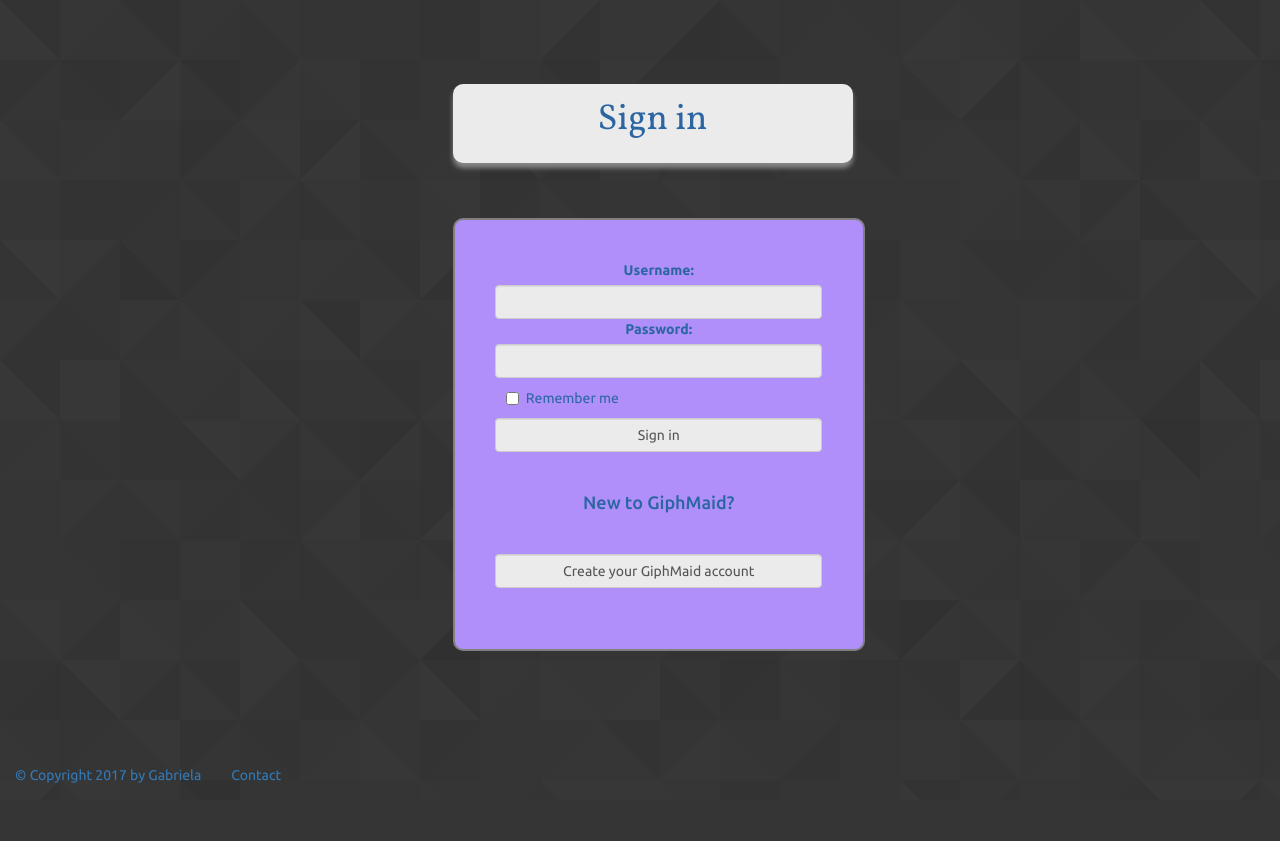
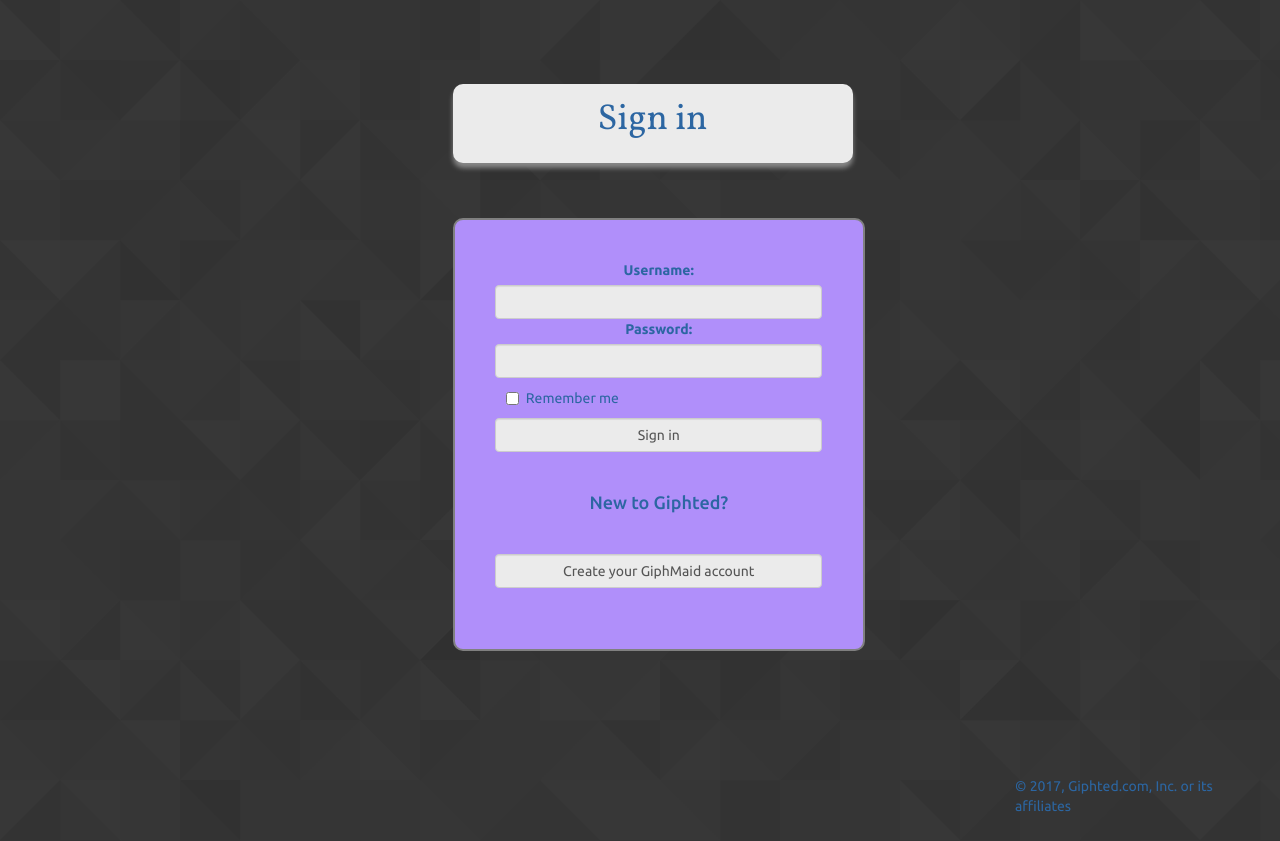
Before and after one commit to gquixtan/HB-Project, a Flask app: page /login in a window 1280 px wide. Before the commit the page ends 783 px from the top, so only its background shows below. Run offline with Flask 2, Linux system fonts and the light colour scheme; some libraries are stand-ins or nearby versions.

Commit message:
Fixed footer.

```diff
--- a/server.py
+++ b/server.py
@@ -204,5 +204,5 @@
     connect_to_db(app)
 
     # Use the DebugToolbar
-    DebugToolbarExtension(app)
+    # DebugToolbarExtension(app)
     app.run(host='0.0.0.0')
--- a/static/css/style.css
+++ b/static/css/style.css
@@ -6,15 +6,8 @@
 	/*font-family: 'Oxygen', sans-serif;*/
 	font-family: 'Ubuntu', sans-serif;
 	color: rgb(44, 102, 162);
-
-
 }
 
-h2 {
-	color: rgb(235, 235, 235);
-	text-align: center;
-	padding-bottom: 3%;
-}
 h1 {
 	background-color: rgb(235, 235, 235);
 	width: 32%;
@@ -30,7 +23,17 @@
 	margin-bottom: 55px;
 	box-shadow: 0px 5px 5px #888888;
 }
-
+h2 {
+	color: rgb(235, 235, 235);
+	text-align: center;
+	padding-bottom: 3%;
+}
+h5.text {
+	text-align: left;
+	color: black;
+	padding-bottom: 32px;
+	padding-top: 22px;
+}
 
 div.alert {
 	background-image: url("../img/blue.gif");
@@ -59,8 +62,8 @@
 	background-color: rgb(124,206,226);
 	/*background-color: rgb(169,253,232);
 	/*background-color: rgb(124, 223, 226);*/
-	position: absolute;
-	width: 32%;
+	/*position: absolute;*/
+	width: 33%;
 	height: 33%;
 	border-radius: 20px;
 	border: 2px gray solid;
@@ -128,15 +131,11 @@
 	background-color: rgb(235, 235, 235);
 	margin: 5px;
 }
-
-h5.text {
-	text-align: left;
-	color: black;
-	padding-bottom: 40px;
-
+.table {
+	margin-bottom: 4%;
 }
-
-ul.navbar.navbar-inverse.navbar-fixed-bottom {
-	padding-top: 10px;
-	padding-bottom: 10px;
+p.mute {
+	margin-top: 10%;
+	padding-left: 80%;
+	margin-bottom: 2%;
 }
--- a/templates/base.html
+++ b/templates/base.html
@@ -16,32 +16,28 @@
 
     <!-- Required meta tags -->
     <meta charset="utf-8">
-    <!-- <meta name="viewport" content="width=device-width, initial-scale=1, shrink-to-fit=no"> -->
-    <meta name="viewport" content="width=device-width, initial-scale=1">
+    <meta name="viewport" content="width=device-width, initial-scale=1, shrink-to-fit=no">
+    <!-- <meta name="viewport" content="width=device-width, initial-scale=1"> -->
 
 
   </head>
   <body>
-<div class="wrap">
+
   <div class="container-fluid">
 
 
       {% block content %}
 
       {% endblock %}
-<!-- navbar-inverse -->
+    <!-- navbar-inverse -->
+    <footer>
+      <p class="mute">&copy; 2017, Giphted.com, Inc. or its affiliates</p>
+    </footer>
 
-      <div class="navbar">
-          <ul class="nav navbar-nav navbar-fixed-bottom">
-          <li class="active"><a href="https://www.linkedin.com/in/gquixtan" target="_blank"> &copy; Copyright 2017 by Gabriela <span class="sr-only">(current)</span></a></li>
+  </div>
 
-          <li class="active"><a href="#"> Contact<span class="sr-only">(current)</span></a></li>
-          </ul>
-      </div>
+  <script src="https://code.jquery.com/jquery.js"></script>
+  <script type="text/javascript" src="../static/js/giphy.js"></script>
 
-</div>
-</div>
-    <script src="https://code.jquery.com/jquery.js"></script>
-    <script type="text/javascript" src="../static/js/giphy.js"></script>
   </body>
 </html>
--- a/templates/login.html
+++ b/templates/login.html
@@ -41,7 +41,7 @@
 
   </form>
 
-  <h4><span>New to GiphMaid? </span></h4>
+  <h4><span>New to Giphted? </span></h4>
 
 
   <div class="col-sm register">
```
